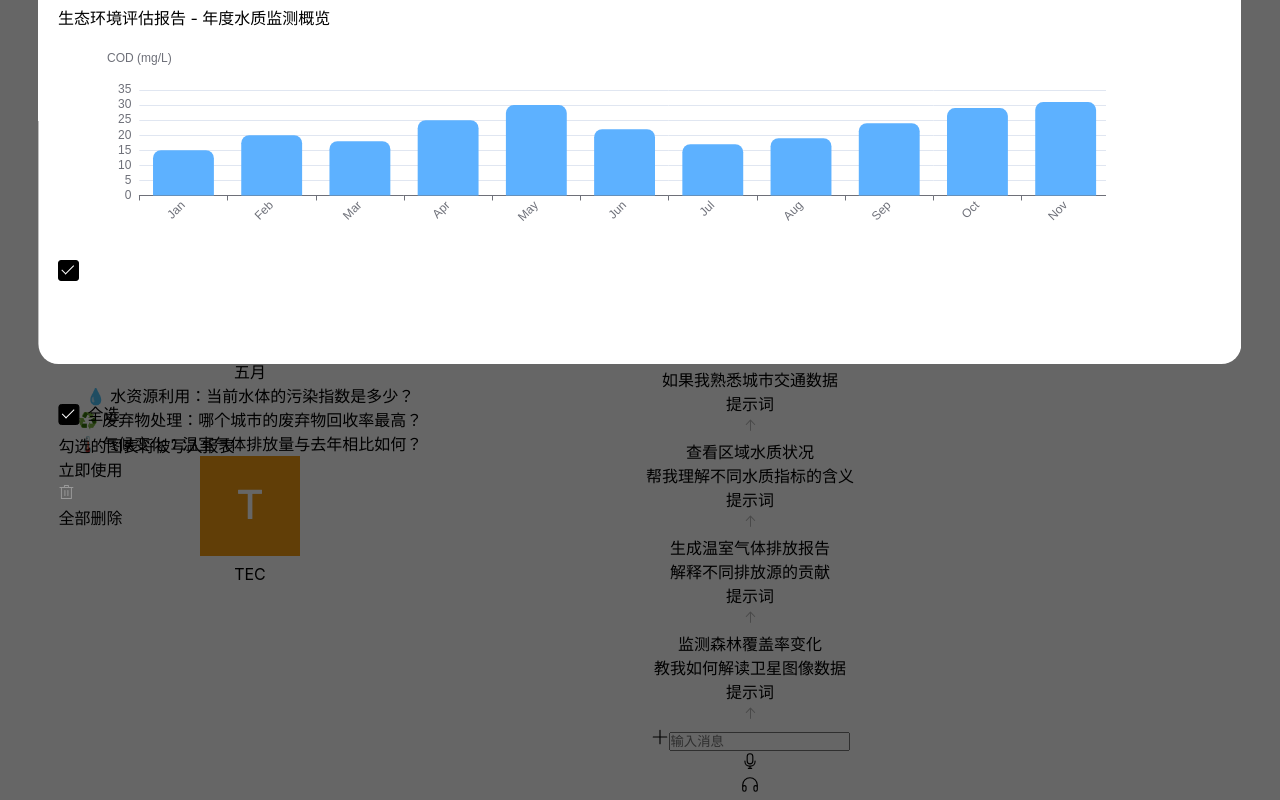
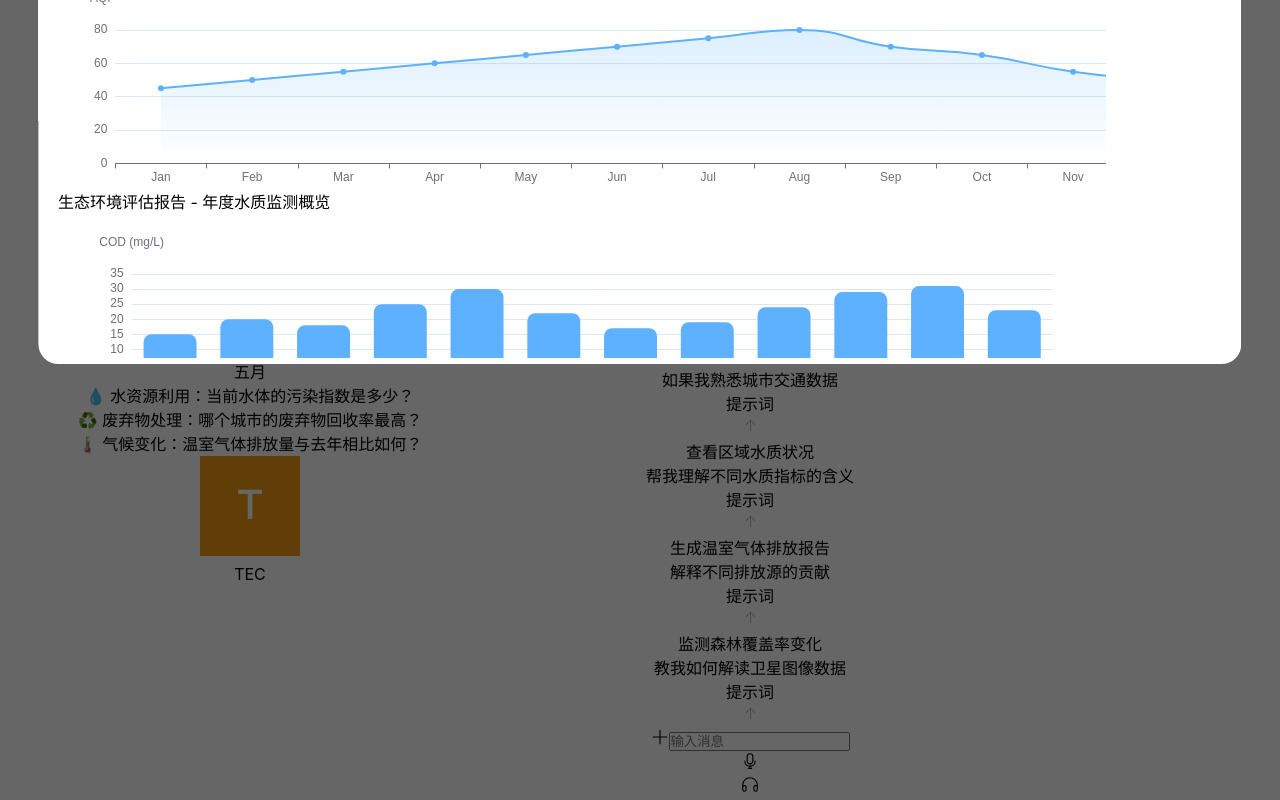
Before and after one commit to TECNB/ai-report-assistant-frontend, a Vue app: page / in a window 1280 px wide. Both pictures are taken after a click on the element 250 px from the left and 832 px from the top of the page. Shown: the part 412-1212 px from the top of the page. Built offline with nearby package versions, Linux system fonts and the light colour scheme.

Commit message:
feat(Statement.vue):完成报表的基础布局 - 文字+数字数据 - 每个数据的标题位置调整 - 最后一行改为多个图表同行的方式

```diff
--- a/src/components/Statement.vue
+++ b/src/components/Statement.vue
@@ -8,95 +8,58 @@
                 </el-icon>
             </div>
         </div>
-        <el-scrollbar height="86%" wrap-style="width:90%;" class="flex justify-center">
+        <el-scrollbar height="95%" wrap-style="width:90%;" class="flex justify-center">
             <div class="w-full flex flex-col justify-center items-center self-center">
+                <div class="flex justify-center items-center w-full gap-3">
+                    <div class="w-full shadow-[0_8px_24px_rgba(0,0,0,0.04)] border rounded-lg my-5 p-5">
+                        <p class="text-sm font-bold">空气质量优良天数</p>
+                        <div class="h-36 flex justify-center items-center gap-2">
+                            <p class="px-2 py-5 text-4xl font-bold bg-gray-100 rounded-lg">2</p>
+                            <p class="px-2 py-5 text-4xl font-bold bg-gray-100 rounded-lg">8</p>
+                            <p class="px-2 py-5 text-4xl font-bold bg-gray-100 rounded-lg">0</p>
+                        </div>
+                    </div>
+                    <div class="w-full shadow-[0_8px_24px_rgba(0,0,0,0.04)] border rounded-lg my-5 p-5">
+                        <p class="text-sm font-bold">本年度二氧化碳总排放量</p>
+                        <div class="h-36 flex justify-center items-center gap-2">
+                            <p class="px-2 py-5 text-4xl font-bold bg-gray-100 rounded-lg">1</p>
+                            <p class="px-2 py-5 text-4xl font-bold bg-gray-100 rounded-lg">2</p>
+                            <p class="px-2 py-5 text-4xl font-bold bg-gray-100 rounded-lg">0</p>
+                            <p class="px-2 py-5 text-4xl font-bold bg-gray-100 rounded-lg">0</p>
+                            <p class="px-2 py-5 text-4xl font-bold bg-gray-100 rounded-lg">0</p>
+                            <p class="px-2 py-5 text-4xl font-bold bg-gray-100 rounded-lg">0</p>
+                        </div>
+                    </div>
+
+                </div>
+
+
                 <div
-                    class="w-full h-10 flex justify-between items-center shadow-[0_8px_24px_rgba(0,0,0,0.04)] border  rounded-lg my-5 p-5">
-                    <el-checkbox v-model="checked1" size="large" />
-                    <p class="font-bold text-center">生态环境监测报告 - 年度空气质量统计</p>
-                    <div class="">
-                        <div class="flex justify-center items-center gap-2 bg-[#54a358] bg-opacity-[0.12] rounded-lg p-1"
-                            v-if="ifAdd">
-                            <el-icon color="#54a358">
-                                <CircleCheck />
-                            </el-icon>
-                            <p class="text-green-700 text-sm">已添加</p>
+                    class="w-full  flex flex-col justify-between items-start shadow-[0_8px_24px_rgba(0,0,0,0.04)] border  rounded-lg p-5">
+                    <p class="font-bold text-sm text-center">生态环境监测报告 - 年度空气质量统计</p>
+                    <div ref="airLineContainer" style="width: 1200px; height: 220px;"></div>
+                </div>
+
+
+                <div class="w-full flex justify-center items-center gap-3 mt-5">
+                    <div class="flex flex-1 flex-col justify-center items-center">
+                        <div
+                            class="w-full  flex flex-col justify-between items-start shadow-[0_8px_24px_rgba(0,0,0,0.04)] border  rounded-lg p-5">
+                            <p class="font-bold text-sm text-center">生态环境评估报告 - 年度水质监测概览</p>
+                            <div ref="waterBarContainer" style="width: 100%; height: 220px;"></div>
+                        </div>
+                    </div>
+                    <div class="flex flex-1 flex-col justify-center items-center">
+                        <div
+                            class="w-full  flex flex-col justify-between items-start shadow-[0_8px_24px_rgba(0,0,0,0.04)] border  rounded-lg p-5">
+                            <p class="font-bold text-sm text-center">生态环境变化分析 - 年度森林覆盖率</p>
+                            <div ref="forestPieContainer" style="width: 100%; height: 220px;"></div>
                         </div>
                     </div>
                 </div>
 
-
-                <div
-                    class="w-full  flex justify-between items-center shadow-[0_8px_24px_rgba(0,0,0,0.04)] border  rounded-lg p-5">
-                    <div ref="airLineContainer" style="width: 1200px; height: 220px;"></div>
-                </div>
-                <div
-                    class="w-full h-10 flex justify-between items-center shadow-[0_8px_24px_rgba(0,0,0,0.04)] border  rounded-lg my-5 p-5">
-                    <el-checkbox v-model="checked2" size="large" />
-                    <p class="font-bold text-center">生态环境评估报告 - 年度水质监测概览</p>
-                    <div class="">
-                        <div class="flex justify-center items-center gap-2 bg-[#54a358] bg-opacity-[0.12] rounded-lg p-1"
-                            v-if="ifAdd">
-                            <el-icon color="#54a358">
-                                <CircleCheck />
-                            </el-icon>
-                            <p class="text-green-700 text-sm">已添加</p>
-                        </div>
-                    </div>
-                </div>
-                <div
-                    class="w-full  flex justify-between items-center shadow-[0_8px_24px_rgba(0,0,0,0.04)] border  rounded-lg p-5">
-                    <div ref="waterBarContainer" style="width: 1200px; height: 220px;"></div>
-                </div>
-
-
-                <div
-                    class="w-full h-10 flex justify-between items-center shadow-[0_8px_24px_rgba(0,0,0,0.04)] border  rounded-lg my-5 p-5">
-                    <el-checkbox v-model="checked3" size="large" />
-                    <p class="font-bold text-center">生态环境变化分析 - 森林覆盖率年度报告</p>
-                    <div class="">
-                        <div class="flex justify-center items-center gap-2 bg-[#54a358] bg-opacity-[0.12] rounded-lg p-1"
-                            v-if="ifAdd">
-                            <el-icon color="#54a358">
-                                <CircleCheck />
-                            </el-icon>
-                            <p class="text-green-700 text-sm">已添加</p>
-                        </div>
-                    </div>
-                </div>
-                <div
-                    class="w-full  flex justify-between items-center shadow-[0_8px_24px_rgba(0,0,0,0.04)] border  rounded-lg p-5">
-                    <div ref="forestPieContainer" style="width: 1200px; height: 220px;"></div>
-                </div>
             </div>
         </el-scrollbar>
-        <div class="w-full flex justify-between items-center absolute bottom-3 border-t pt-3 -mx-5 px-5">
-            <div class="flex flex-1 justify-start items-center gap-3">
-                <el-checkbox v-model="checkedAll" label="全选" size="large" />
-                <p class="text-text-300 text-sm">勾选的图表将被写入报表</p>
-            </div>
-            <div class="">
-                <div class="bg-text-100 rounded-xl cursor-pointer py-3 px-8" @click="addChart" v-if="!ifAdd">
-                    <p class="text-white font-bold">立即使用</p>
-                </div>
-                <div class="bg-text-400 rounded-xl cursor-not-allowed py-3 px-8" v-else>
-                    <p class="text-white font-bold">立即使用</p>
-                </div>
-            </div>
-
-            <div class="flex flex-1 justify-end items-center">
-                <div class="flex justify-between items-center gap-3 cursor-pointer rounded-xl hover:bg-gray-200 transition p-2">
-                    <el-icon color="#999999">
-                        <Delete />
-                    </el-icon>
-                    <p class="text-text-300">全部删除</p>
-                </div>
-                <div class="">
-
-                </div>
-            </div>
-
-        </div>
 
     </div>
 </template>
@@ -160,10 +123,10 @@ watch(checkedAll, (newVal) => {
 // 监听单选项的变化
 watch([checked1, checked2, checked3], ([newChecked1, newChecked2, newChecked3]) => {
     // 如果所有单选项都未被选中，则将全选设为 false
-    if(!newChecked1&&!newChecked2&&!newChecked3){
+    if (!newChecked1 && !newChecked2 && !newChecked3) {
         isUpdating = false;
         checkedAll.value = false;
-    }else if(newChecked1&&newChecked2&&newChecked3){
+    } else if (newChecked1 && newChecked2 && newChecked3) {
         isUpdating = false;
         checkedAll.value = true;
     }
```
